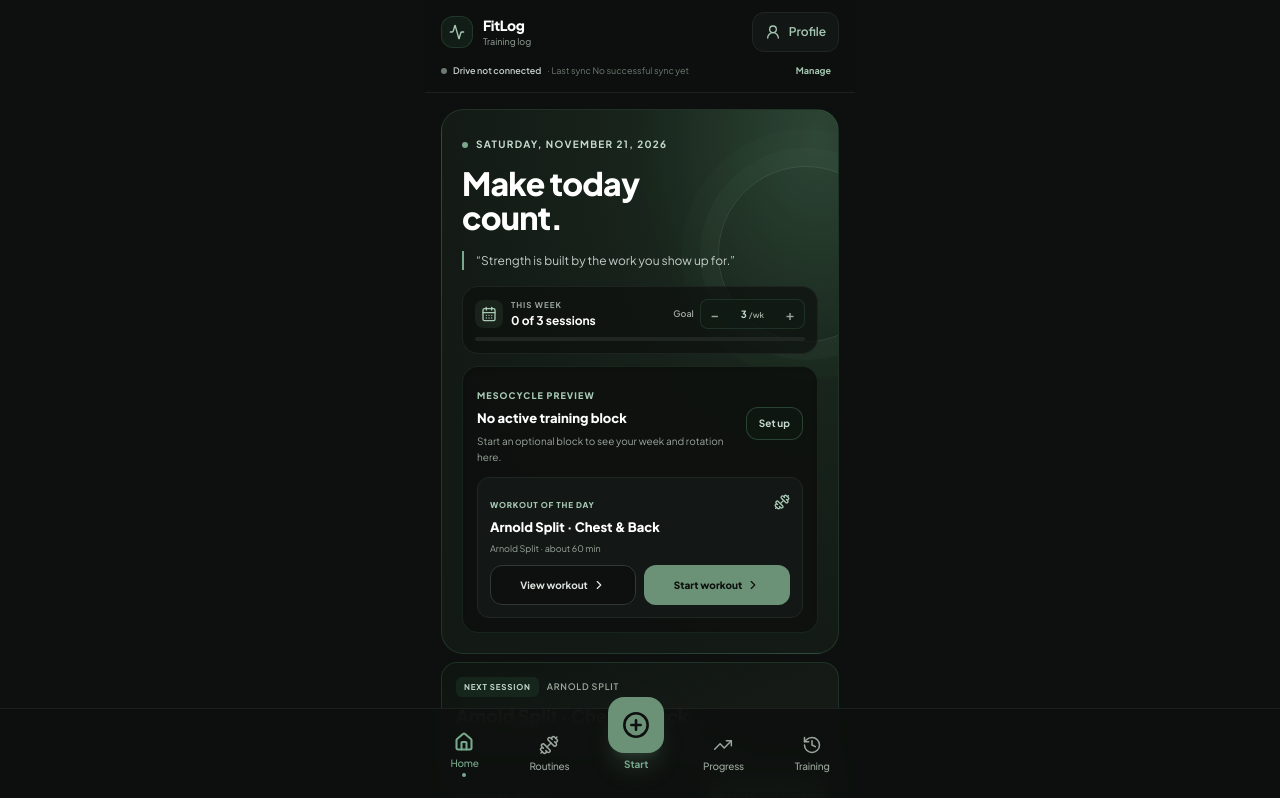
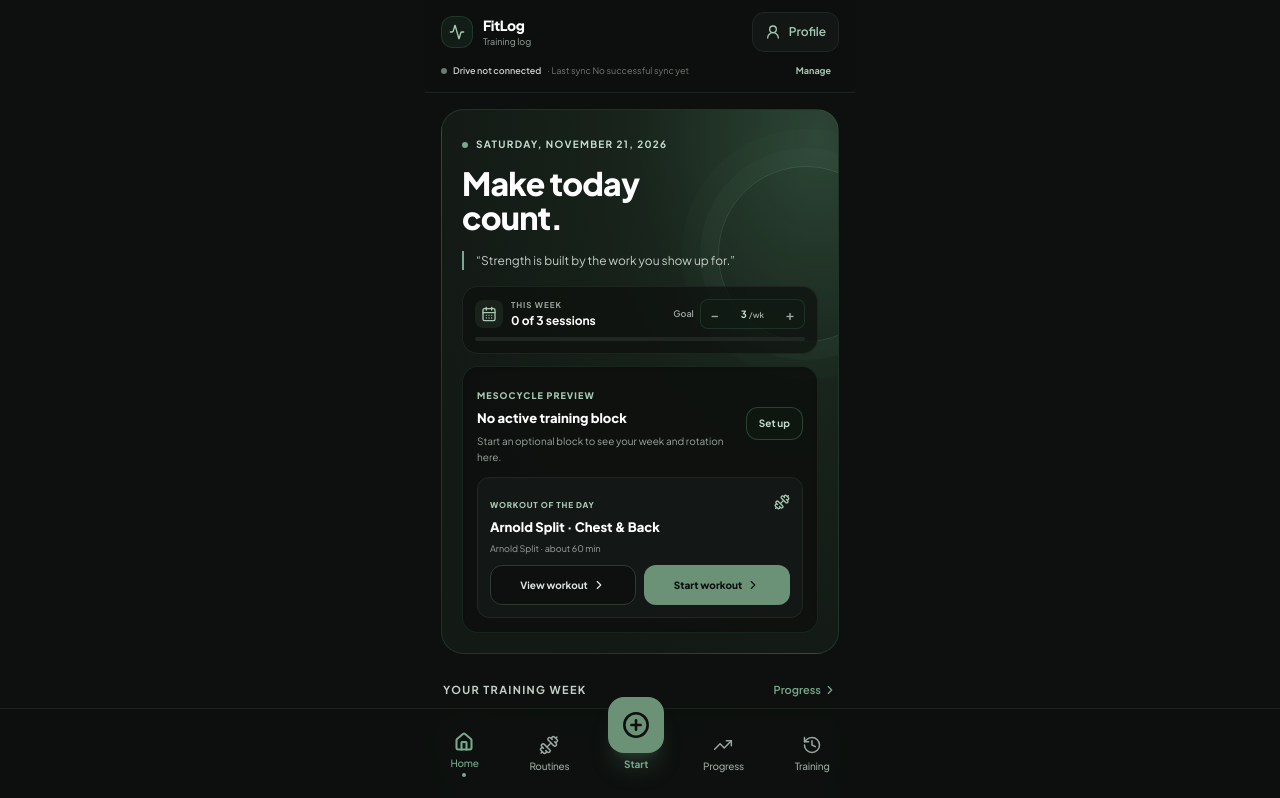
Before and after one commit to takue95/Fit-Log-Repository, a React (Vite) app: page / in a window 1280 px wide. Shown: the top 798 px of the page. Built offline with nearby package versions, Linux system fonts and the light colour scheme.

Commit message:
Remove duplicate next session card from home

```diff
--- a/src/components/Dashboard.tsx
+++ b/src/components/Dashboard.tsx
@@ -644,16 +644,9 @@ export const Dashboard: React.FC<DashboardProps> = ({
           <h3 className="mt-2 text-lg font-bold text-white">{activeWorkout.title}</h3>
           <div className="mt-3 flex items-center justify-between"><span className="text-[10px] text-neutral-300">{activeWorkout.exercises.length} exercises logged</span><button onClick={onResumeActiveWorkout} className="rounded-xl bg-emerald-500 px-4 py-2.5 text-xs font-bold text-neutral-950">Resume workout</button></div>
         </section>
-      ) : nextRoutine && !activeTrainingBlock ? (
-        <section className="rounded-2xl border border-emerald-800/60 bg-gradient-to-br from-emerald-950/40 via-neutral-900 to-neutral-900 p-3.5">
-          <div className="flex items-center gap-2"><span className="rounded-md bg-emerald-900/70 px-2 py-1 text-[8px] font-bold tracking-[.1em] uppercase text-emerald-200">Next session</span><span className="text-[9px] font-semibold tracking-[.08em] uppercase text-neutral-400">{nextSessionLabel}</span></div>
-          <h3 className="mt-2 text-lg leading-tight font-bold text-white">{nextRoutine.title}</h3>
-          <p className="mt-1 text-[11px] text-neutral-300 line-clamp-2">{nextRoutine.description}</p>
-          <div className="mt-3 flex items-center justify-between gap-2"><span className="text-[10px] text-neutral-400">{nextRoutine.exercises.length} exercises · {nextRoutine.estimatedMinutes} min</span><button onClick={() => onStartRoutine(nextRoutine)} className="rounded-xl bg-emerald-500 px-3.5 py-2.5 text-xs font-bold text-neutral-950 hover:bg-emerald-400 active:scale-[.98] transition">Start workout <span aria-hidden="true">›</span></button></div>
-        </section>
-      ) : (
+      ) : !workoutOfDay ? (
         <button onClick={onStartEmptyWorkout} className="rounded-2xl border border-emerald-800/50 bg-emerald-950/30 p-4 text-left"><span className="text-[9px] font-bold uppercase tracking-wider text-emerald-300">Ready when you are</span><span className="mt-1 block text-lg font-bold text-white">Start a workout</span></button>
-      )}
+      ) : null}
 
       {sectionHeader('Your training week', 'Progress', onNavigateToAnalytics)}
       <section className="rounded-2xl border border-neutral-800 bg-neutral-900/80 p-3.5">
```
